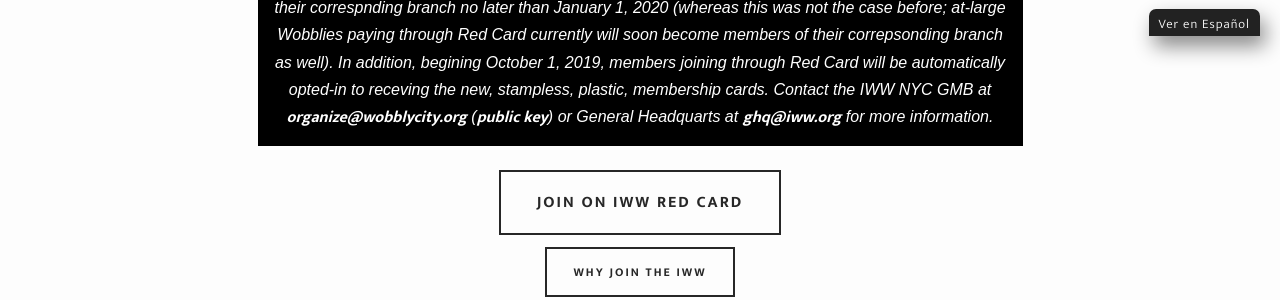
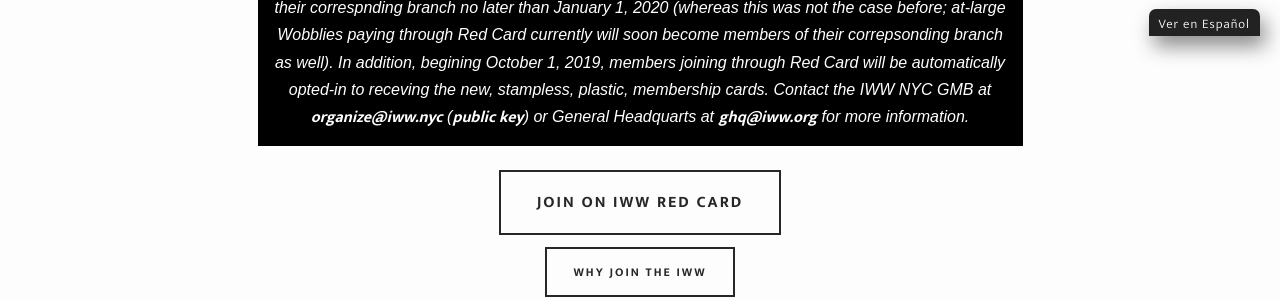
Before and after one commit to IWW-NYC-GMB/iww.nyc, a Jekyll site: the page built from join.html, in a window 1280 px wide. Shown: the part 864-1164 px from the top of the page. Built offline with Jekyll 4.4.1, drawn with Linux system fonts in a browser that asks for light colours; some web fonts are replaced.

Commit message:
Update join.html

```diff
--- a/join.html
+++ b/join.html
@@ -146,13 +146,13 @@
 </script>
 <br><p style="text-align:center;"><strong>Please make sure that your mailing address and email address in your PayPal account are up-to-date before joining.</strong></p><br>
 <p style="text-align:center;"><em>By clicking "Join the IWW," you are affirming that you are a worker and not an employer, and that you agree to abide to the constitution and regulations of this organization, and to study its principles and acquaint yourself with its purposes.</em></p>-->
-<div style="padding:15px;background-color:black;color:white;text-align:center;"><em>As a result of a motion passed on September 1, 2019, at the North American IWW General Convention, all new members signing up through General Headquarters (GHQ) Red Card will become members of their correspnding branch no later than January 1, 2020 (whereas this was not the case before; at-large Wobblies paying through Red Card currently will soon become members of their correpsonding branch as well). In addition, begining October 1, 2019, members joining through Red Card will be automatically opted-in to receving the new, stampless, plastic, membership cards. Contact the IWW NYC GMB at <a style="color:#fff !important;" href="mailto:organize@wobblycity.org"><strong>organize@wobblycity.org</strong></a> (<a style="color:#fff !important;" href="https://wobblycity.org/assets/keys/publickey.organize@wobblycity.org.asc"><strong>public key</strong></a>) or General Headquarts at <a style="color:#fff !important;" href="mailto:ghq@iww.org"><strong>ghq@iww.org</strong></a> for more information.</em></div>
+<div style="padding:15px;background-color:black;color:white;text-align:center;"><em>As a result of a motion passed on September 1, 2019, at the North American IWW General Convention, all new members signing up through General Headquarters (GHQ) Red Card will become members of their correspnding branch no later than January 1, 2020 (whereas this was not the case before; at-large Wobblies paying through Red Card currently will soon become members of their correpsonding branch as well). In addition, begining October 1, 2019, members joining through Red Card will be automatically opted-in to receving the new, stampless, plastic, membership cards. Contact the IWW NYC GMB at <a style="color:#fff !important;" href="mailto:organize@iww.nyc"><strong>organize@iww.nyc</strong></a> (<a style="color:#fff !important;" href="{{ site.baseurl }}/assets/keys/publickey.organize@iww.nyc.asc"><strong>public key</strong></a>) or General Headquarts at <a style="color:#fff !important;" href="mailto:ghq@iww.org"><strong>ghq@iww.org</strong></a> for more information.</em></div>
 <div style="text-align:center;">
 <a href="https://redcard.iww.org/user/register"><button class="large" style="margin:24px 15px 12px 15px;" ontouchstart="">Join on IWW Red Card</button></a><br>
 <a href="{{ site.baseurl }}/why-join"><button class="small" ontouchstart="">Why join the IWW</button></a>
 </div><br>
 <p><h3>Who can join the IWW?</h3>
-As long as you are a worker — not an employer — you can join the IWW. Members of other unions (except officers), students, retirees, the unemployed, the self-employed, those in informal professions, and those unable to work may also join. <a href="https://wobblycity.org/why-join">Learn why you should join the IWW.</a><br><br>
+As long as you are a worker — not an employer — you can join the IWW. Members of other unions (except officers), students, retirees, the unemployed, the self-employed, those in informal professions, and those unable to work may also join. <a href="{{ site.baseurl }}/why-join">Learn why you should join the IWW.</a><br><br>
 <h3>Choosing an IU</h3>
 You can choose an Industrial Union based on your current job. If you're not sure what to choose — for example, if you're currently not working or are a student — select "Other," and we'll get in touch with you to figure out an appropriate IU.<br><br>
 <a id="showHide" onclick="showHideIUs()" style="text-decoration:underline;cursor:pointer;">Show list of IUs</a><br>
```
